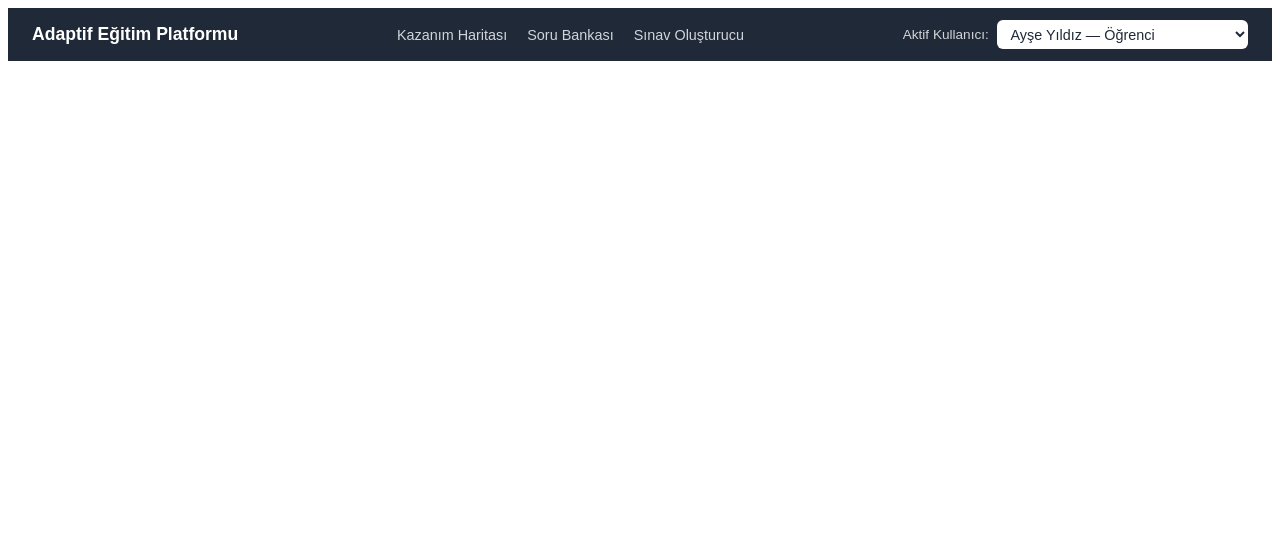
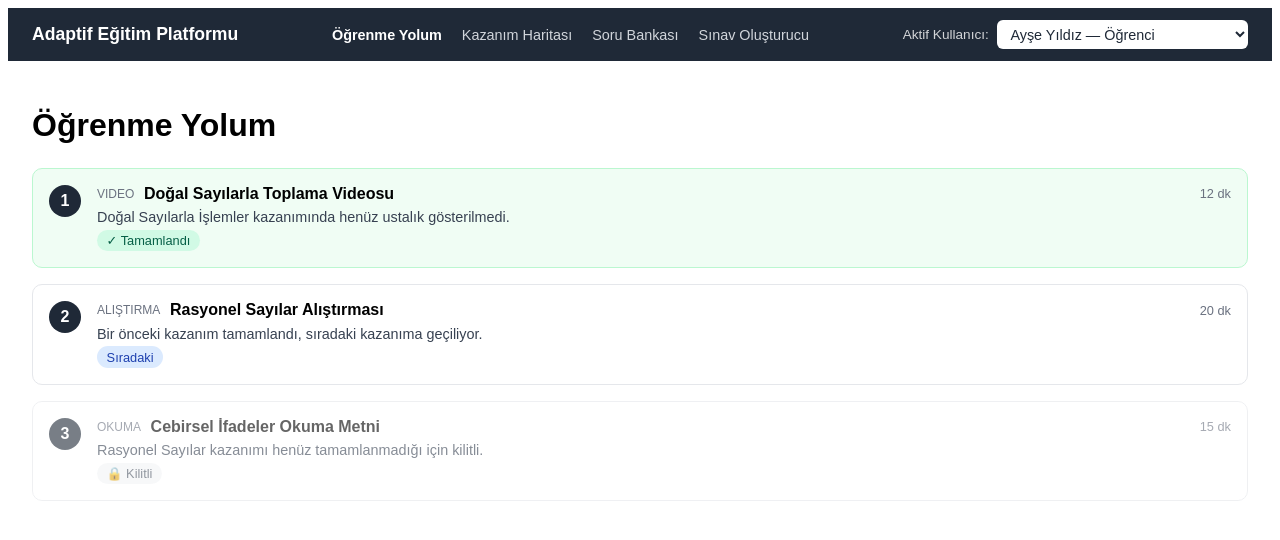
Before and after one commit to acarlarilayda/adaptif-egitim-platformu, an Angular app: page /learning-path in a window 1280 px wide. Before the commit this address led to /. Shown: the top 540 px of the page. Built offline with nearby package versions, Linux system fonts and the light colour scheme.

Commit message:
feat: Ogrenme Yolu (learning path) sayfasi eklendi, navigasyona baglandi

```diff
--- a/src/app/app.routes.ts
+++ b/src/app/app.routes.ts
@@ -2,10 +2,12 @@ import { Routes } from '@angular/router';
 import { OutcomeListComponent } from './features/outcomes/pages/outcome-list/outcome-list.component';
 import { QuestionListComponent } from './features/question-bank/pages/question-list/question-list.component';
 import { ExamBuilderComponent } from './features/exam-builder/pages/exam-builder/exam-builder.component';
+import { LearningPathComponent } from './features/learning-path/pages/learning-path/learning-path.component';
 
 export const routes: Routes = [
   { path: '', redirectTo: 'outcomes', pathMatch: 'full' },
   { path: 'outcomes', component: OutcomeListComponent },
   { path: 'question-bank', component: QuestionListComponent },
   { path: 'exam-builder', component: ExamBuilderComponent },
+  { path: 'learning-path', component: LearningPathComponent },
 ];
--- /dev/null
+++ b/src/app/features/learning-path/data-access/learning-path.repository.ts
@@ -0,0 +1,46 @@
+import { Injectable } from '@angular/core';
+import { Observable } from 'rxjs';
+import { mockRequest } from '../../../core/api/mock-transport';
+import { LearningPath } from '../../../shared/models/learning-path.model';
+import { ContentItem } from '../../../shared/models/content-item.model';
+import { MOCK_LEARNING_PATHS } from '../../../core/api/mock-data/learning-paths.mock-data';
+import { MOCK_CONTENT_ITEMS } from '../../../core/api/mock-data/content-items.mock-data';
+
+export interface PathStepWithContent {
+  contentItem: ContentItem;
+  order: number;
+  reason: string;
+  isCompleted: boolean;
+  isLocked: boolean;
+}
+
+@Injectable({ providedIn: 'root' })
+export class LearningPathRepository {
+  private paths: LearningPath[] = [...MOCK_LEARNING_PATHS];
+  private contentItems: ContentItem[] = [...MOCK_CONTENT_ITEMS];
+
+  getPathForStudent(studentId: string): Observable<PathStepWithContent[]> {
+    return mockRequest(() => {
+      const path = this.paths.find((p) => p.studentId === studentId);
+      if (!path) {
+        return [];
+      }
+
+      return path.steps
+        .slice()
+        .sort((a, b) => a.order - b.order)
+        .map((step) => {
+          const contentItem = this.contentItems.find(
+            (c) => c.id === step.contentItemId
+          )!;
+          return {
+            contentItem,
+            order: step.order,
+            reason: step.reason,
+            isCompleted: step.isCompleted,
+            isLocked: step.isLocked,
+          };
+        });
+    });
+  }
+}
--- /dev/null
+++ b/src/app/features/learning-path/pages/learning-path/learning-path.component.html
@@ -0,0 +1,47 @@
+
+<div class="path-page">
+  <h1>Öğrenme Yolum</h1>
+
+  @if (isLoading()) {
+    <p class="path-page__status">Yükleniyor...</p>
+  } @else if (hasError()) {
+    <div class="path-page__status path-page__status--error">
+      <p>Öğrenme yolu yüklenirken bir hata oluştu.</p>
+      <button (click)="loadData()">Tekrar Dene</button>
+    </div>
+  } @else if (steps().length === 0) {
+    <p class="path-page__status">Henüz size özel bir öğrenme yolu oluşturulmadı.</p>
+  } @else {
+    <div class="path-timeline">
+      @for (step of steps(); track step.contentItem.id) {
+        <div
+          class="path-step"
+          [class.path-step--completed]="step.isCompleted"
+          [class.path-step--locked]="step.isLocked"
+        >
+          <div class="path-step__marker">{{ step.order }}</div>
+
+          <div class="path-step__body">
+            <div class="path-step__header">
+              <span class="path-step__type">{{ contentTypeLabels[step.contentItem.type] }}</span>
+              <span class="path-step__title">{{ step.contentItem.title }}</span>
+              <span class="path-step__duration">{{ step.contentItem.durationMinutes }} dk</span>
+            </div>
+
+            <p class="path-step__reason">{{ step.reason }}</p>
+
+            <div class="path-step__status">
+              @if (step.isCompleted) {
+                <span class="path-step__badge path-step__badge--done">✓ Tamamlandı</span>
+              } @else if (step.isLocked) {
+                <span class="path-step__badge path-step__badge--locked">🔒 Kilitli</span>
+              } @else {
+                <span class="path-step__badge path-step__badge--active">Sıradaki</span>
+              }
+            </div>
+          </div>
+        </div>
+      }
+    </div>
+  }
+</div>
--- /dev/null
+++ b/src/app/features/learning-path/pages/learning-path/learning-path.component.scss
@@ -0,0 +1,120 @@
+.path-page {
+  padding: 1.5rem;
+  font-family: sans-serif;
+
+  h1 {
+    margin-bottom: 1.5rem;
+  }
+
+  &__status {
+    color: #6b7280;
+    font-style: italic;
+
+    &--error {
+      color: #b91c1c;
+      font-style: normal;
+
+      button {
+        margin-top: 0.5rem;
+        padding: 0.4rem 0.9rem;
+        border: none;
+        border-radius: 6px;
+        background-color: #1f2937;
+        color: white;
+        cursor: pointer;
+      }
+    }
+  }
+}
+
+.path-timeline {
+  display: flex;
+  flex-direction: column;
+  gap: 1rem;
+}
+
+.path-step {
+  display: flex;
+  gap: 1rem;
+  padding: 1rem;
+  border: 1px solid #e5e7eb;
+  border-radius: 10px;
+  align-items: flex-start;
+
+  &--completed {
+    background-color: #f0fdf4;
+    border-color: #bbf7d0;
+  }
+
+  &--locked {
+    opacity: 0.6;
+  }
+
+  &__marker {
+    width: 2rem;
+    height: 2rem;
+    border-radius: 50%;
+    background-color: #1f2937;
+    color: white;
+    display: flex;
+    align-items: center;
+    justify-content: center;
+    font-weight: 600;
+    flex-shrink: 0;
+  }
+
+  &__body {
+    flex: 1;
+  }
+
+  &__header {
+    display: flex;
+    align-items: center;
+    gap: 0.6rem;
+    margin-bottom: 0.4rem;
+  }
+
+  &__type {
+    font-size: 0.75rem;
+    color: #6b7280;
+    text-transform: uppercase;
+  }
+
+  &__title {
+    font-weight: 600;
+  }
+
+  &__duration {
+    font-size: 0.8rem;
+    color: #6b7280;
+    margin-left: auto;
+  }
+
+  &__reason {
+    font-size: 0.9rem;
+    color: #374151;
+    margin: 0.3rem 0;
+  }
+
+  &__badge {
+    font-size: 0.8rem;
+    padding: 0.2rem 0.6rem;
+    border-radius: 999px;
+    display: inline-block;
+
+    &--done {
+      background-color: #d1fae5;
+      color: #065f46;
+    }
+
+    &--locked {
+      background-color: #f3f4f6;
+      color: #4b5563;
+    }
+
+    &--active {
+      background-color: #dbeafe;
+      color: #1e40af;
+    }
+  }
+}
--- /dev/null
+++ b/src/app/features/learning-path/pages/learning-path/learning-path.component.ts
@@ -0,0 +1,51 @@
+import { Component, OnInit, signal } from '@angular/core';
+import { CommonModule } from '@angular/common';
+import { LearningPathRepository, PathStepWithContent } from '../../data-access/learning-path.repository';
+import { AuthService } from '../../../../core/auth/auth.service';
+
+@Component({
+  selector: 'app-learning-path',
+  standalone: true,
+  imports: [CommonModule],
+  templateUrl: './learning-path.component.html',
+  styleUrl: './learning-path.component.scss',
+})
+export class LearningPathComponent implements OnInit {
+  readonly isLoading = signal(true);
+  readonly hasError = signal(false);
+  readonly steps = signal<PathStepWithContent[]>([]);
+
+  readonly contentTypeLabels: Record<string, string> = {
+    video: 'Video',
+    reading: 'Okuma',
+    exercise: 'Alıştırma',
+    simulation: 'Simülasyon',
+  };
+
+  constructor(
+    private readonly pathRepository: LearningPathRepository,
+    private readonly auth: AuthService
+  ) {}
+
+  ngOnInit(): void {
+    this.loadData();
+  }
+
+  loadData(): void {
+    this.isLoading.set(true);
+    this.hasError.set(false);
+
+    const studentId = this.auth.currentUser().id;
+
+    this.pathRepository.getPathForStudent(studentId).subscribe({
+      next: (steps) => {
+        this.steps.set(steps);
+        this.isLoading.set(false);
+      },
+      error: () => {
+        this.hasError.set(true);
+        this.isLoading.set(false);
+      },
+    });
+  }
+}
--- a/src/app/shared/components/topbar/topbar.component.html
+++ b/src/app/shared/components/topbar/topbar.component.html
@@ -3,7 +3,8 @@
     Adaptif Eğitim Platformu
   </div>
 
-  <nav class="topbar__nav">
+ <nav class="topbar__nav">
+    <a routerLink="/learning-path" routerLinkActive="active">Öğrenme Yolum</a>
     <a routerLink="/outcomes" routerLinkActive="active">Kazanım Haritası</a>
     <a routerLink="/question-bank" routerLinkActive="active">Soru Bankası</a>
     <a routerLink="/exam-builder" routerLinkActive="active">Sınav Oluşturucu</a>
```
Also changed, not shown: 1 other file (tests, documents, lock files or other folders).
